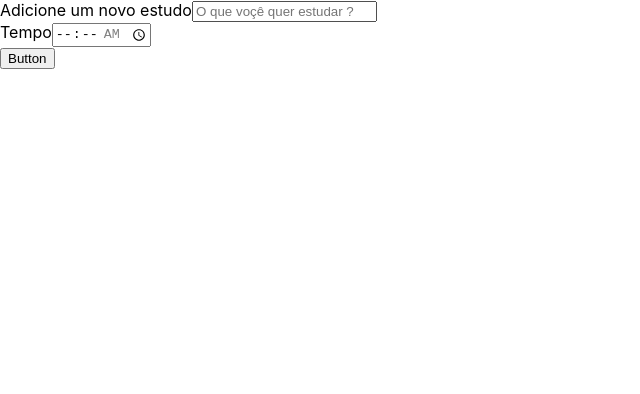
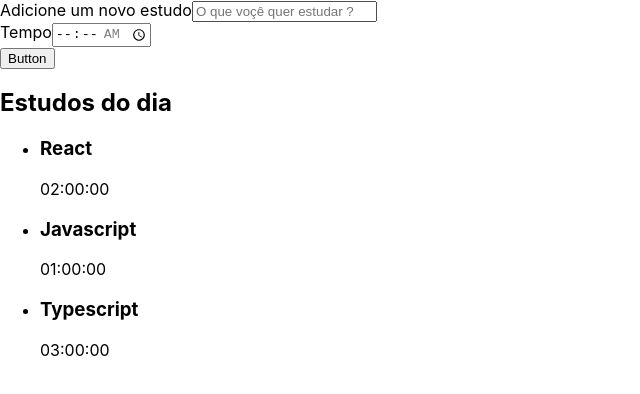
Before and after one commit to surykt/alura-studies, a React (Create React App) app: page / in a window 1280 px wide. Shown: the top 394 px of the page, without its empty margins (0-640 px from the left). Built offline with nearby package versions, Linux system fonts and the light colour scheme; the HTML template or start-up script is replaced by a standard one.

Commit message:
create list component

```diff
--- a/src/App.tsx
+++ b/src/App.tsx
@@ -1,10 +1,13 @@
 import React from 'react';
 import Form from './Components/Form';
+import List from './Components/List';
 
 export default function App() {
+
   return (
     <div className="App">
       <Form />
+      <List />
     </div>
   );
 }
--- /dev/null
+++ b/src/Components/List/index.tsx
@@ -0,0 +1,31 @@
+import React from 'react'
+
+export default function List() {
+  const subjects = [{
+    task: 'React',
+    time: '02:00:00'
+  },
+  {
+    task: 'Javascript',
+    time: '01:00:00'
+  },
+  {
+    task: 'Typescript',
+    time: '03:00:00'
+  }
+]
+
+  return(
+    <aside>
+      <h2>Estudos do dia</h2>
+      <ul>
+        {subjects.map((subject) => (
+          <li>
+            <h3>{subject.task}</h3>
+            <span>{subject.time}</span>
+          </li>
+        ))}
+      </ul>
+    </aside>
+  )
+}
```
